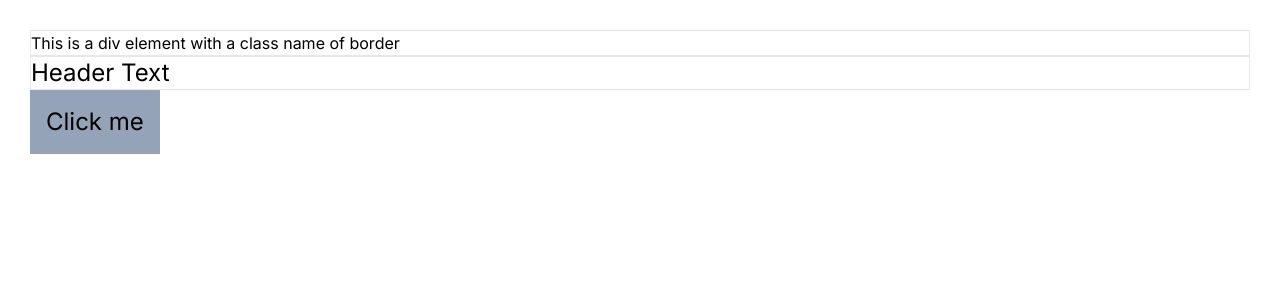
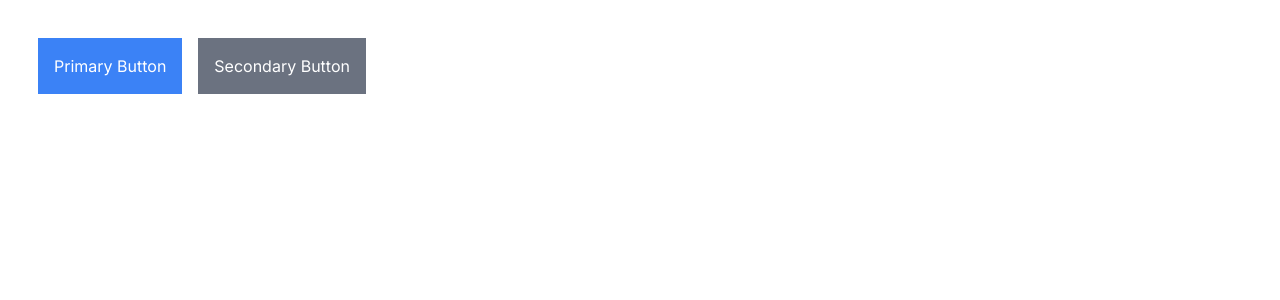
Before and after one commit to martinromario55/nextjs-typescript, a Next.js app: page / in a window 1280 px wide. Shown: the top 300 px of the page. Built offline with nearby package versions, Linux system fonts and the light colour scheme.

Commit message:
Type Predicates

```diff
--- a/app/page.tsx
+++ b/app/page.tsx
@@ -1,5 +1,9 @@
 'use client'
 import AdminInfo from '@/components/AdminInfo'
+import Button, {
+  primaryButtonProps,
+  secondaryButtonProps,
+} from '@/components/Button'
 import Counter from '@/components/Counter'
 import ElementWrapper from '@/components/ElementWrapper'
 import Form from '@/components/Form'
@@ -9,25 +13,8 @@ import UserInfo from '@/components/UserInfo'
 const Home = () => {
   return (
     <section>
-      <ElementWrapper elementType="div" className="border">
-        <p>This is a div element with a class name of border</p>
-      </ElementWrapper>
-
-      <ElementWrapper
-        elementType="h1"
-        className="border text-2xl"
-        onClick={() => alert('h1 clicked')}
-      >
-        Header Text
-      </ElementWrapper>
-
-      <ElementWrapper
-        elementType="button"
-        className="bg-slate-400 p-4 text-2xl"
-        onClick={() => alert('button clicked')}
-      >
-        Click me
-      </ElementWrapper>
+      <Button {...primaryButtonProps} />
+      <Button {...secondaryButtonProps} />
     </section>
   )
 }
--- /dev/null
+++ b/components/Button.tsx
@@ -0,0 +1,46 @@
+import { FC } from 'react'
+
+interface PrimaryButtonProps {
+  type: 'primary'
+  label: string
+}
+
+interface SecondaryButtonProps {
+  type: 'secondary'
+  label: string
+}
+
+type ButtonProps = PrimaryButtonProps | SecondaryButtonProps
+
+// Type predicate function to check if props are of type PrimaryButtonProps
+const isPrimaryButton = (props: ButtonProps): props is PrimaryButtonProps => {
+  return props.type === 'primary'
+}
+
+export const primaryButtonProps: PrimaryButtonProps = {
+  type: 'primary',
+  label: 'Primary Button',
+}
+
+export const secondaryButtonProps: SecondaryButtonProps = {
+  type: 'secondary',
+  label: 'Secondary Button',
+}
+
+const Button: FC<ButtonProps> = props => {
+  if (isPrimaryButton(props)) {
+    return (
+      <button type="button" className="bg-blue-500 text-white p-4 m-2">
+        {props.label}
+      </button>
+    )
+  } else {
+    return (
+      <button type="button" className="bg-gray-500 text-white p-4 m-2">
+        {props.label}
+      </button>
+    )
+  }
+}
+
+export default Button
```
